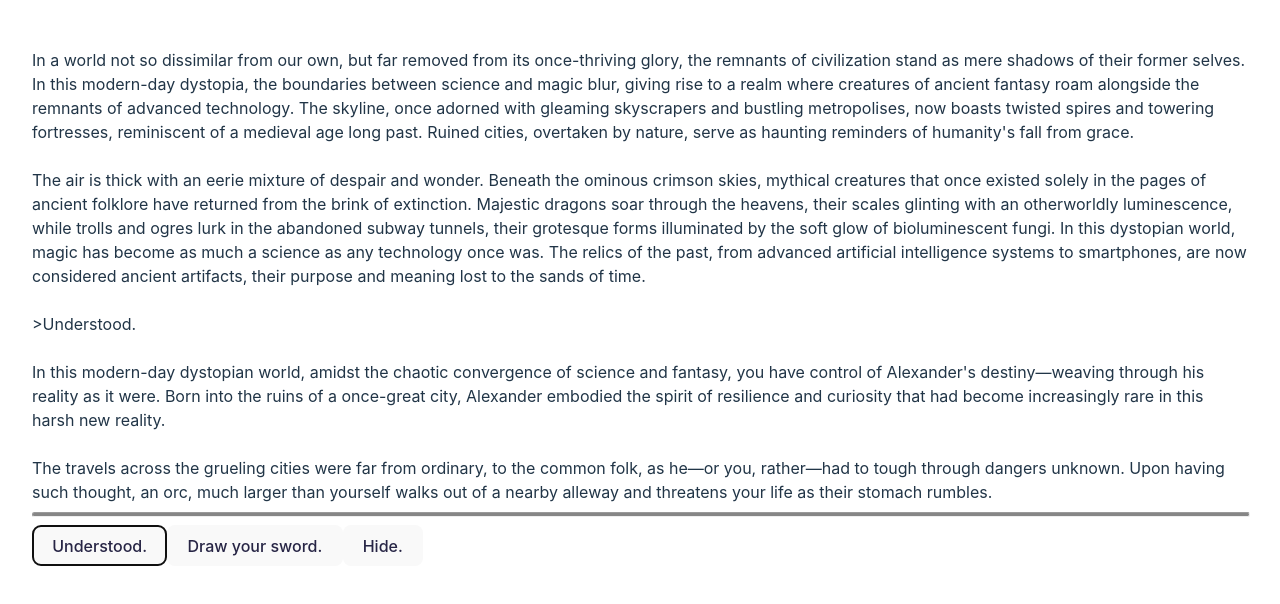
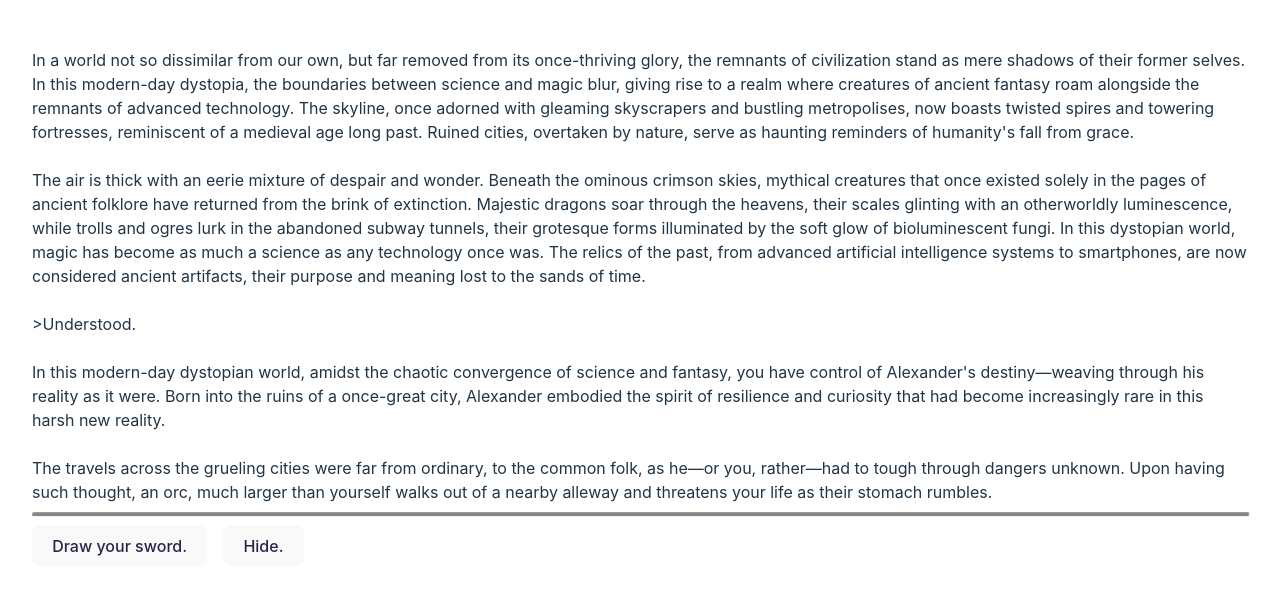
Before and after one commit to Alex-mp4/te4-intro, a website built with Vite: page index.html in a window 1280 px wide. Both pictures are taken after a click on the button "Understood.". Built offline with nearby package versions, Linux system fonts and the light colour scheme.

Commit message:
✨ Buttons get removed, more story, css

```diff
--- a/code.js
+++ b/code.js
@@ -5,9 +5,11 @@ export function setup(element) {
     const output = element.querySelector('#output')
     //const input = element.queryselector('#input')
     const list = element.querySelector('#list')
-    const buttonList = element.querySelector('#buttonList')
+    const buttonList = element.querySelector('#buttonContainer')
+    let state = {}
 
     function start() {
+        state = {}
         showScenario(0)
     }
 
@@ -16,12 +18,10 @@ export function setup(element) {
     }
 
     function showScenario(scenarioId) {
-
         console.log(scenarioId)
         let scenario = json[scenarioId]
 
         output.innerText += scenario.text
-
 
         scenario.choices.forEach((choice) =>{
             let button = document.createElement("button")
@@ -30,9 +30,10 @@ export function setup(element) {
                 console.log(choice)
                 output.innerText += '\n\n>' + choice.text + '\n\n'
                 scenarioId = choice.nextScenario
+                buttonList.innerHTML = ''
                 showScenario(scenarioId)
             })
-            element.appendChild(button)
+            buttonList.appendChild(button)
         })
     }
 
--- a/scenarios.json
+++ b/scenarios.json
@@ -15,11 +15,13 @@
         "choices": [
             {
                 "text": "Draw your sword.",
-                "nextScenario": 2
+                "nextScenario": 2,
+                "sword": false
             },
             {
                 "text": "Hide.",
-                "nextScenario": 6
+                "nextScenario": 6,
+                "leg": false
             }
         ]
     },
@@ -110,12 +112,13 @@
         "text": "Fine choice. Upon entering the spire you are greeted with a heinous stench. It appears your peers have a tendency to go without showers. How do you prevent passing out?",
         "choices": [
             {
-                "text": "Draw yet another sword.",
-                "nextScenario": 4
+                "text": "Join the masses.",
+                "nextScenario": 11,
+                "smell": true
             },
             {
-                "text": "Flee.",
-                "nextScenario": 5
+                "text": "Cut off your nose.",
+                "nextScenario": 12
             }
         ]
     },
@@ -124,12 +127,12 @@
         "text": "It appears you have strayed from that of normality, alas. The spire metaphorically greets you with a nature akin none other; as if your brain is naturally decomposing. You need to do something fast as to not enter the El och Energi hivemind.",
         "choices": [
             {
-                "text": "Draw yet another sword.",
-                "nextScenario": 4
+                "text": "Prank one of your peers.",
+                "nextScenario": 13
             },
             {
-                "text": "Flee.",
-                "nextScenario": 5
+                "text": "Avoid going near your peers.",
+                "nextScenario": 14
             }
         ]
     },
@@ -138,11 +141,11 @@
         "text": "It appears you have strayed from that of normality, alas. Upon entering the spire colors begin to sprawl all around you in a wild manner. The core, better known as Adobe Creative Cloud, has been situated at the top of the spire. Albeit overwhelmed from its usage. First buffering, until time stops in its place.",
         "choices": [
             {
-                "text": "Draw yet another sword.",
+                "text": "Open Task Manager.",
                 "nextScenario": 4
             },
             {
-                "text": "Flee.",
+                "text": "Wait for Adobe Creative Cloud to respond.",
                 "nextScenario": 5
             }
         ]
@@ -160,5 +163,65 @@
                 "nextScenario": 5
             }
         ]
+    },
+    {
+        "id": 11,
+        "text": "Technically, as long as you get used to the stench, it will never disturb you. You enter the muskiest space you can find and absorb the flavors of the air within minutes. Where to?",
+        "choices": [
+            {
+                "text": "Join the masses.",
+                "nextScenario": 11
+            },
+            {
+                "text": "Cut off your nose.",
+                "nextScenario": 12
+            }
+        ]
+    },
+    {
+        "id": 12,
+        "text": "With one quick maneuver your nose lands on the floor beneath you. You then realize that smell isn't percieved in the nose, but rather behind it. The stench slowly consumes you until your brain effectively turns off.",
+        "choices": [
+            {
+                "text": "Start over.",
+                "nextScenario": 0
+            }
+        ]
+    },
+    {
+        "id": 13,
+        "text": "You think that in order to keep your brain flowing, you have to put your mind to use. What prank do you do?",
+        "choices": [
+            {
+                "text": "Throw salt packets across the spire.",
+                "nextScenario": 14
+            },
+            {
+                "text": "Unplug any visible chord.",
+                "nextScenario": 15
+            },
+            {
+                "text": "Take a valuable piece of equipment and misplace it.",
+                "nextScenario": 16
+            }
+        ]
+    },
+    {
+        "id": 14,
+        "text": "As you hurl sodium chloride across the various rooms, you hear groans before one of the other students appear to be chasing you down with bloodshot eyes.",
+        "choices": [
+            {
+                "text": "Throw salt in his way.",
+                "nextScenario": 15
+            },
+            {
+                "text": "Explain yourself.",
+                "nextScenario": 16
+            },
+            {
+                "text": "Draw your sword.",
+                "nextScenario": 17
+            }
+        ]
     }
 ]
--- a/style.css
+++ b/style.css
@@ -65,6 +65,8 @@ button {
   color: #272545;
   cursor: pointer;
   transition: border-color 0.25s;
+  margin-right: 1rem;
+  margin-bottom: 1rem;
 }
 button:hover {
   border-color: #646cff;
```
